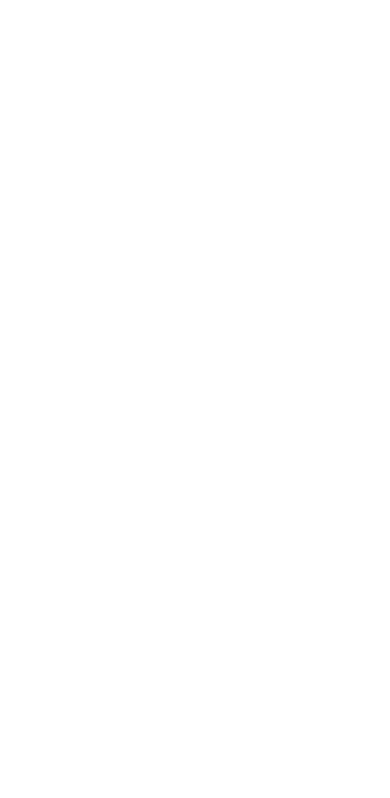
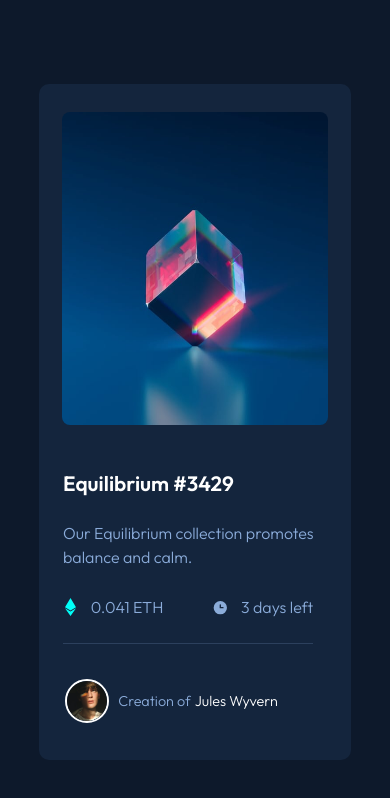
Before and after one commit to sergiogonzalezyes/NFT-Card, a plain HTML site: page index.html in a window 390 px wide. Drawn offline with Linux system fonts and the light colour scheme.

Commit message:
completed mobile, need to make response for desktop

```diff
--- a/index.html
+++ b/index.html
@@ -4,6 +4,9 @@
   <meta charset="UTF-8">
   <meta name="viewport" content="width=device-width, initial-scale=1.0"> <!-- displays site properly based on user's device -->
 
+  <link rel="preconnect" href="https://fonts.googleapis.com">
+  <link rel="preconnect" href="https://fonts.gstatic.com" crossorigin>
+  <link href="https://fonts.googleapis.com/css2?family=Outfit:wght@300;400;600&display=swap" rel="stylesheet">
   <link rel="icon" type="image/png" sizes="32x32" href="./images/favicon-32x32.png">
 
   <title>NFT Preview</title>
@@ -11,10 +14,254 @@
   <!-- Feel free to remove these styles or customise in your own stylesheet 👍 -->
   <style>
 
+    body {
+      margin: 0;
+      padding: 0;
+      font-family: 'Outfit', sans-serif;
+      background-color: hsl(217, 54%, 11%);
+    }
+
+    .flex-container {
+      display: flex;
+      flex-direction: column;
+      justify-content: center;
+      align-items: center;
+      height: 100vh;
+    }
+
+    .nft-card {
+      display: flex;
+      flex-direction: column;
+      height: 80%;
+      width: 80%;
+      background-color: hsl(216, 50%, 16%);
+      border-radius: 10px;
+    }
+
+    .card-image-container {
+      display: flex;
+      justify-content: center;
+      align-items: center;
+      height: 60%;
+      width: 100%;
+    }
+
+    .card-image {
+      height: 85%;
+      width: 85%;
+      border-radius: 8px;
+    }
+
+    .card-info-container {
+      display: flex;
+      flex-direction: column;
+      height: 50%;
+      width: 100%;
+    }
+
+    .nft-name {
+      display: flex;
+      justify-content: start;
+      align-items: center;
+      height: 20%;
+      width: 100%;
+      font-size: 1.3rem;
+      color: hsl(0, 0%, 100%);
+    }
+
+    .nft-name-text {
+      font-weight: 600;
+      margin-left: 1.5rem;
+    }
+
+    .nft-info {
+      display: flex;
+      justify-content: start;
+      align-items: center;
+      height: 20%;
+      width: 100%;
+      color: hsl(215, 51%, 70%);
+      font-weight: 300;
+    }
+
+    .nft-desc {
+      margin-left: 1.5rem;
+      margin-right: 1.5rem;
+      line-height: 1.5;
+    }
+
+    .nft-numbers {
+      display: flex;
+      justify-content: space-between;
+      align-items: center;
+      height: 20%;
+      width: 100%;
+      color: hsl(215, 51%, 70%);
+      font-weight: 300;
+      margin-top: 20px;
+    }
+
+    .nft-emblem {
+      display: flex;
+      justify-content: center;
+      align-items: center;
+      height: 100%;
+      width: 10%;
+      margin-left: 16px;
+      padding: 0;
+    }
+
+    .nft-price {
+      display: flex;
+      justify-content: flex-end;
+      align-items: center;
+      height: 100%;
+      width: 25%;
+      margin-right: 2rem;
+    }
+
+    .nft-price-text {
+      display: flex;
+      justify-content: start;
+      align-items: center;
+      width: 100%;
+      text-align: left;
+      padding: 0;
+      margin: 0;
+    }
+
+
+    .clock-emblem {
+      display: flex;
+      justify-content: center;
+      align-items: center;
+      height: 100%;
+      width: 10%;
+      margin: 0;
+      padding: 0;
+    }
+
+
+    .nft-time {
+      display: flex;
+      justify-content: flex-end;
+      align-items: center;
+      height: 100%;
+      width: 25%;
+      margin-right: 2rem;
+    }
+
+    .nft-time-text {
+      display: flex;
+      justify-content: start;
+      align-items: center;
+      width: 100%;
+      text-align: left;
+      padding: 0;
+      margin: 0;
+    }
+
+
+    .card-creator {
+      display: flex;
+      justify-content: space-between;
+      align-items: center;
+      height: 100%;
+      width: 100%;
+      color: hsl(215, 51%, 70%);
+      font-weight: 300;
+    }
+
+    .creator-image-container {
+      display: flex;
+      justify-content: center;
+      align-items: center;
+      height: 100%;
+      width: 10%;
+      margin-left: 2rem;
+      padding: 0;
+    }
+
+    .creator-image {
+      height: 40px;
+      width: 40px;
+      border-radius: 50%;
+      border: 2px solid white;
+    }
+
+    .creator-name {
+      display: flex;
+      justify-content: start;
+      align-items: center;
+      height: 100%;
+      width: 90%;
+      margin-left: 1rem;
+      font-size: 0.9rem;
+    }
+
+    .creator-name-text-white {
+      margin-left: 4px;
+      color: hsl(0, 0%, 100%);
+    }
+
+    .line {
+      display: flex;
+      justify-content: center;
+      align-items: center;
+      margin-left: 1.5rem;
+      height: 1px;
+      width: 100%;
+      background-color: hsl(215, 51%, 70%);
+      opacity: 0.2;
+      margin-top: 24px;
+      width: 80%;
+    }
 
   </style>
 </head>
 <body>
+  <div class="flex-container">
+    <div class="nft-card">
+      <div class="card-image-container">
+        <img src="images\image-equilibrium.jpg" class="card-image" />
+      </div>
+      <div class="card-info-container">
+        <div class="nft-name">
+          <p class="nft-name-text">Equilibrium #3429</p>
+        </div>
+        <div class="nft-info">
+          <p class="nft-desc">Our Equilibrium collection promotes balance and calm.</p>
+        </div>
+        <div class="nft-numbers">
+          <div class="nft-emblem">
+            <svg width="11" height="18" xmlns="http://www.w3.org/2000/svg"><path d="M11 10.216 5.5 18 0 10.216l5.5 3.263 5.5-3.262ZM5.5 0l5.496 9.169L5.5 12.43 0 9.17 5.5 0Z" fill="#00FFF8"/></svg>
+          </div>
+          <div class="nft-price">
+            <p class="nft-price-text">0.041 ETH</p>
+          </div>
+          <div class="clock-emblem">
+            <svg width="17" height="17" xmlns="http://www.w3.org/2000/svg"><path d="M8.305 2.007a6.667 6.667 0 1 0 0 13.334 6.667 6.667 0 0 0 0-13.334Zm2.667 7.334H8.305a.667.667 0 0 1-.667-.667V6.007a.667.667 0 0 1 1.334 0v2h2a.667.667 0 0 1 0 1.334Z" fill="#8BACD9"/></svg>
 
+          </div>
+          <div class="nft-time">
+            <p class="nft-time-text">3 days left</p>
+          </div>
+        </div>
+
+        <div class="line">
+        </div>
+
+        <div class="card-creator">
+          <div class="creator-image-container">
+            <img src="images/image-avatar.png" class="creator-image" />
+          </div>
+          <div class="creator-name">
+            <p class="creator-name-text">Creation of</p>
+            <p class="creator-name-text-white">Jules Wyvern</p>
+          </div>
+        </div>
+      </div>
+    </div>
+  </div>
 </body>
 </html>
```
